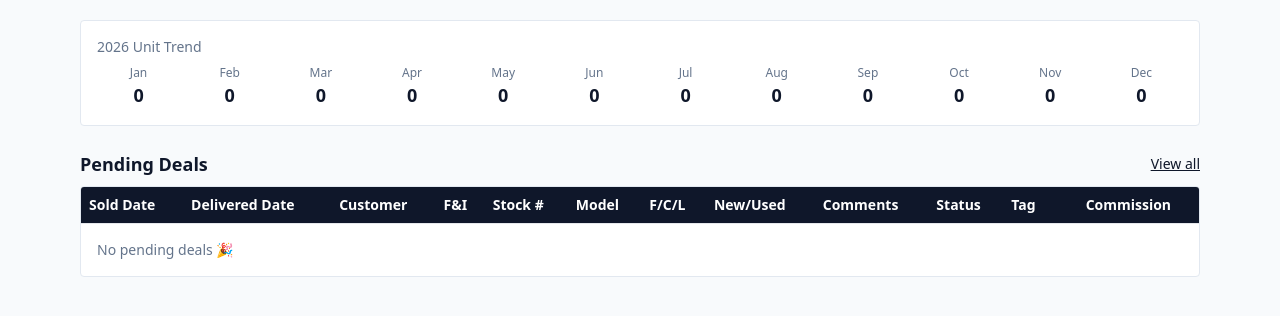
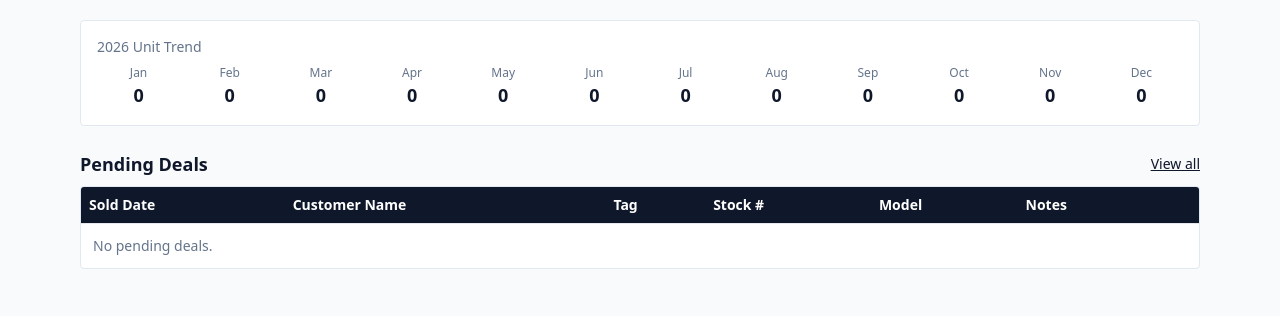
Before and after one commit to brycemann21/Commission-Tracker, a FastAPI app: page / in a window 1280 px wide. Shown: the part 329-645 px from the top of the page. Run offline with FastAPI, Linux system fonts and the light colour scheme; data that the repository does not hold is empty; some libraries are stand-ins or nearby versions.

Commit message:
FIX DASHBOARD

```diff
--- a/app/templates/dashboard.html
+++ b/app/templates/dashboard.html
@@ -126,17 +126,11 @@
     <thead class="bg-slate-900 text-white">
       <tr>
         <th class="text-left p-2">Sold Date</th>
-        <th class="text-left p-2">Delivered Date</th>
-        <th class="text-left p-2">Customer</th>
-        <th class="text-left p-2">F&amp;I</th>
+        <th class="text-left p-2">Customer Name</th>
+        <th class="text-left p-2">Tag</th>
         <th class="text-left p-2">Stock #</th>
         <th class="text-left p-2">Model</th>
-        <th class="text-left p-2">F/C/L</th>
-        <th class="text-left p-2">New/Used</th>
-        <th class="text-left p-2">Comments</th>
-        <th class="text-left p-2">Status</th>
-        <th class="text-left p-2">Tag</th>
-        <th class="text-right p-2">Commission</th>
+        <th class="text-left p-2">Notes</th>
         <th class="p-2"></th>
       </tr>
     </thead>
@@ -150,50 +144,31 @@
           {% endif %}
         ">
           <td class="p-2">{{ d.sold_date or "" }}</td>
-          <td class="p-2">{{ d.delivered_date or "" }}</td>
           <td class="p-2">{{ d.customer }}</td>
-          <td class="p-2">{{ d.business_manager or "" }}</td>
-          <td class="p-2">{{ d.stock_num or "" }}</td>
+          <td class="p-2">{{ d.tag }}</td>
+          <td class="p-2">{{ d.stock_num }}</td>
           <td class="p-2">{{ d.model }}</td>
-          <td class="p-2">{{ d.deal_type or "" }}</td>
-          <td class="p-2">{{ d.new_used or "" }}</td>
           <td class="p-2">{{ d.notes or "" }}</td>
-          <td class="p-2">{{ d.status or "" }}</td>
-          <td class="p-2">{{ d.tag or "" }}</td>
-          <td class="p-2 text-right">${{ "{:,.0f}".format(d.total_deal_comm or 0) }}</td>
-          <td class="p-2 text-right">
-            <div class="flex items-center justify-end gap-2">
-              <a class="underline text-sm" href="/deals/{{ d.id }}/edit">Edit</a>
-
-              <form method="post" action="/deals/{{ d.id }}/deliver">
-                <input type="hidden" name="month" value="{{ month }}">
-                <button
-                  type="submit"
-                  onclick="return confirm('Mark this deal as Delivered?')"
-                  class="px-3 py-1 rounded bg-emerald-600 text-white text-xs hover:bg-emerald-700"
-                >
+          <td class="p-2 text-right whitespace-nowrap">
+            <a class="underline mr-2" href="/deals/{{ d.id }}/edit">Edit</a>
+            <form method="post" action="/deals/{{ d.id }}/mark_delivered" class="inline">
+              <input type="hidden" name="redirect" value="/?month={{ month_str }}">
+              <button class="bg-emerald-600 hover:bg-emerald-700 text-white px-3 py-1 rounded mr-1" type="submit">
                 Delivered
               </button>
             </form>
-
-              <form method="post" action="/deals/{{ d.id }}/dead">
-                <input type="hidden" name="month" value="{{ month }}">
-                <button
-                  type="submit"
-                  onclick="return confirm('Mark this deal as Dead?')"
-                  class="px-3 py-1 rounded bg-rose-600 text-white text-xs hover:bg-rose-700"
-                >
+            <form method="post" action="/deals/{{ d.id }}/mark_dead" class="inline">
+              <input type="hidden" name="redirect" value="/?month={{ month_str }}">
+              <button class="bg-rose-600 hover:bg-rose-700 text-white px-3 py-1 rounded" type="submit">
                 Dead
               </button>
             </form>
-            </div>
           </td>
         </tr>
       {% endfor %}
-
-      {% if not pending_deals %}
+      {% if pending_deals|length == 0 %}
         <tr class="border-t">
-          <td class="p-4 text-slate-500" colspan="13">No pending deals 🎉</td>
+          <td class="p-3 text-slate-500" colspan="7">No pending deals.</td>
         </tr>
       {% endif %}
     </tbody>
```
Lines whose indentation alone changed are shown as unchanged.
